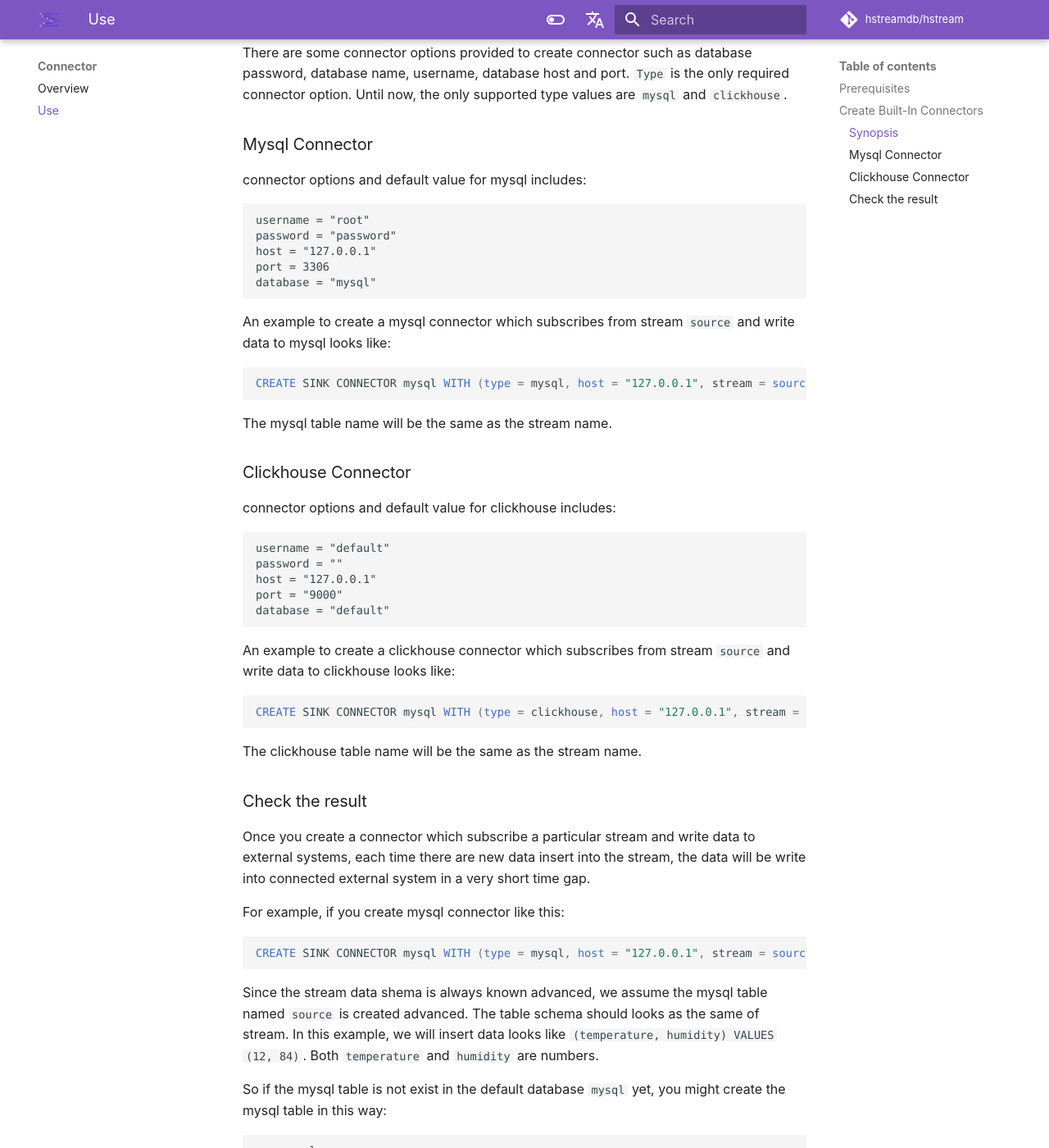
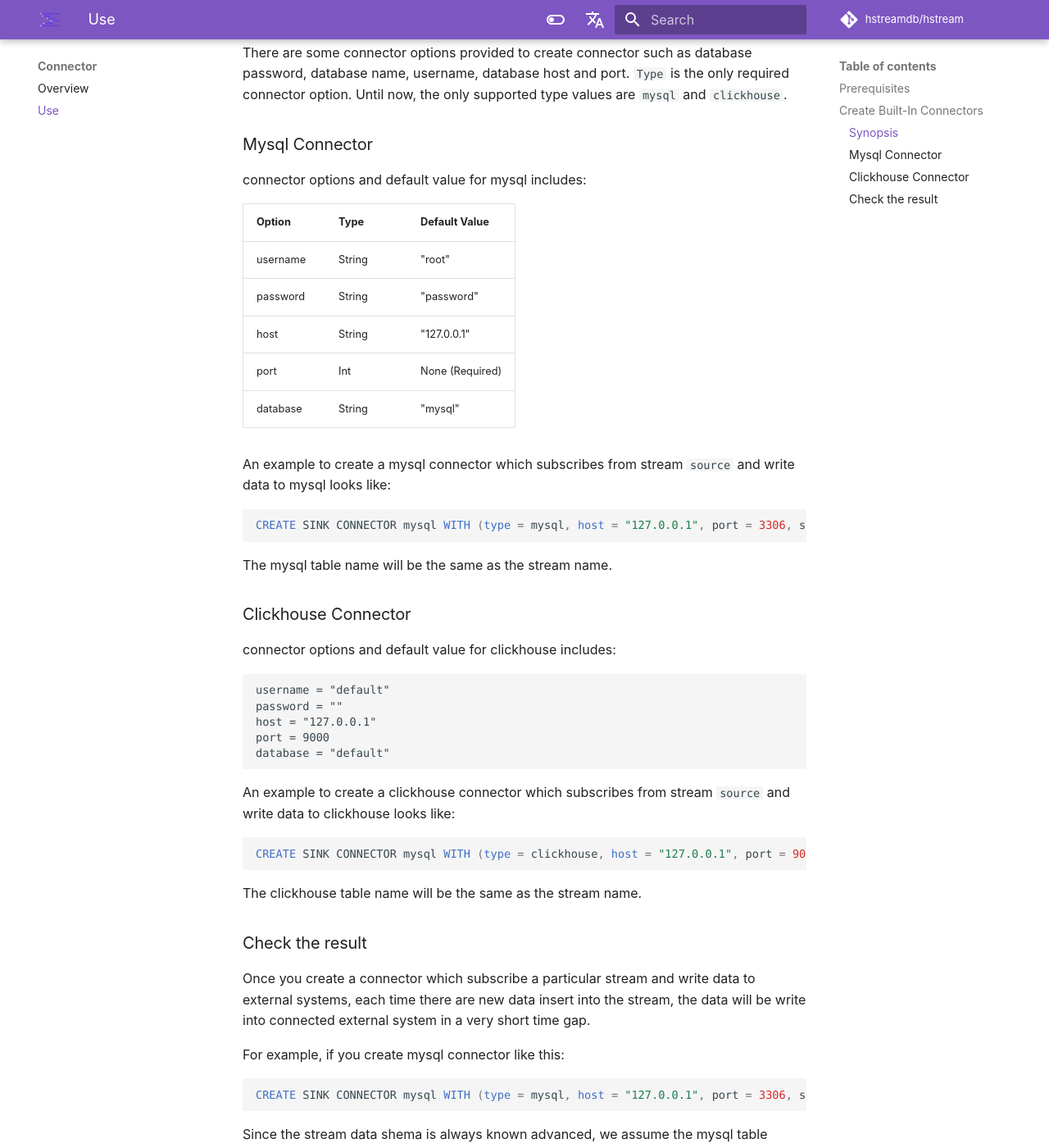
Before and after one commit to hstreamdb/docs, an MkDocs documentation site: the page built from docs/connector/use.md, in a window 1280 px wide and 1400 px high, scrolled down 744 px. Shown: the whole window at 82% size. Built offline with MkDocs 1.6.1 and Material for MkDocs 9.7.7, drawn with Linux system fonts in a browser that asks for light colours; comment, search, counter and statistics services are not loaded.

Commit message:
connector: minor updates (#42)

````diff
--- a/docs/connector/use.md
+++ b/docs/connector/use.md
@@ -1,70 +1,95 @@
 # How to use HStream connectors
+
 This tutorial describes how to use HStream connectors.
 
 !!! Note
 
-	Up to the present, we only provide two built-in sink connectors which can subscribe data from 	streams and write them into mysql and clickhouse.
+    Up to the present, we only provide two built-in sink connectors which can
+    subscribe data from streams and write them into mysql and clickhouse.
 
 ## Prerequisites
-Make sure you have HStreamDB running and accessible. Also available mysql and clickhouse service are required if you want to use related connectors.
+
+Make sure you have HStreamDB running and accessible. Also available mysql and
+clickhouse service are required if you want to use related connectors.
 
 ## Create Built-In Connectors
-Currently, we provide two built-in connectors, mysql sink connector and clickhouse sink connector.
+
+Currently, we provide two built-in connectors, mysql sink connector and
+clickhouse sink connector.
 
 ### Synopsis
 
 ```sql
 CREATE SINK CONNECTOR connector_name [IF NOT EXIST] WITH (connector_options [...]);
 ```
-There are some connector options provided to create connector such as database password, database name, username, database host and port.
-`Type` is the only required connector option. Until now, the only supported type values are `mysql` and `clickhouse`.
 
+There are some connector options provided to create connector such as database
+password, database name, username, database host and port. `Type` is the only
+required connector option. Until now, the only supported type values are `mysql`
+and `clickhouse`.
 
 ### Mysql Connector
 
 connector options and default value for mysql includes:
-```
-username = "root"
-password = "password"
-host = "127.0.0.1"
-port = 3306
-database = "mysql"
+
+| Option   | Type   | Default Value   |
+| -------- | ------ | --------------- |
+| username | String | "root"          |
+| password | String | "password"      |
+| host     | String | "127.0.0.1"     |
+| port     | Int    | None (Required) |
+| database | String | "mysql"         |
+
+An example to create a mysql connector which subscribes from stream `source` and
+write data to mysql looks like:
+
+```sql
+CREATE SINK CONNECTOR mysql WITH (type = mysql, host = "127.0.0.1", port = 3306, stream = source);
 ```
 
-An example to create a mysql connector which subscribes from stream `source` and write data to mysql looks like:
-```sql
-CREATE SINK CONNECTOR mysql WITH (type = mysql, host = "127.0.0.1", stream = source);
-```
 The mysql table name will be the same as the stream name.
 
 ### Clickhouse Connector
 
 connector options and default value for clickhouse includes:
+
 ```
 username = "default"
 password = ""
 host = "127.0.0.1"
-port = "9000"
+port = 9000
 database = "default"
 ```
 
-An example to create a clickhouse connector which subscribes from stream `source` and write data to clickhouse looks like:
+An example to create a clickhouse connector which subscribes from stream
+`source` and write data to clickhouse looks like:
+
 ```sql
-CREATE SINK CONNECTOR mysql WITH (type = clickhouse, host = "127.0.0.1", stream = source);
+CREATE SINK CONNECTOR mysql WITH (type = clickhouse, host = "127.0.0.1", port = 9000, stream = source);
 ```
+
 The clickhouse table name will be the same as the stream name.
 
 ### Check the result
-Once you create a connector which subscribe a particular stream and write data to external systems, each time there are new data insert into the stream, the data will be write into connected external system in a very short time gap.
+
+Once you create a connector which subscribe a particular stream and write data
+to external systems, each time there are new data insert into the stream, the
+data will be write into connected external system in a very short time gap.
 
 For example, if you create mysql connector like this:
+
 ```sql
-CREATE SINK CONNECTOR mysql WITH (type = mysql, host = "127.0.0.1", stream = source);
+CREATE SINK CONNECTOR mysql WITH (type = mysql, host = "127.0.0.1", port = 3306, stream = source);
 ```
 
-Since the stream data shema is always known advanced, we assume the mysql table named `source` is created advanced. The table schema should looks as the same of stream. In this example, we will insert data looks like `(temperature, humidity) VALUES (12, 84)`. Both `temperature` and `humidity` are numbers.
+Since the stream data shema is always known advanced, we assume the mysql table
+named `source` is created advanced. The table schema should looks as the same of
+stream. In this example, we will insert data looks like
+`(temperature, humidity) VALUES (12, 84)`. Both `temperature` and `humidity` are
+numbers.
 
-So if the mysql table is not exist in the default database `mysql` yet, you might create the mysql table in this way:
+So if the mysql table is not exist in the default database `mysql` yet, you
+might create the mysql table in this way:
 
 ```sql
 use mysql;
@@ -79,4 +104,5 @@
 INSERT INTO source (temperature, humidity) VALUES (14, 82);
 ```
 
-You should found your data in mysql table very soon after the insertion are done.
+You should found your data in mysql table very soon after the insertion are
+done.
````
